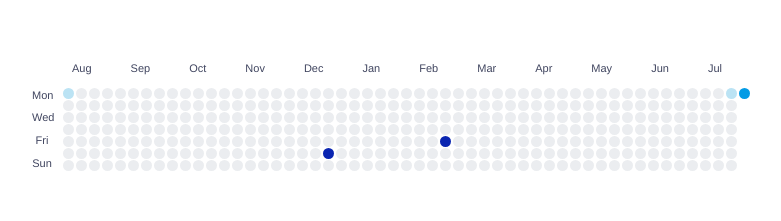
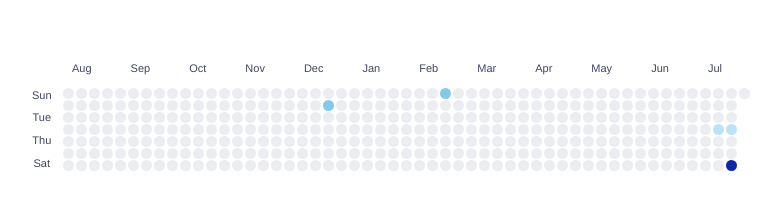
Before and after one commit to estelled/vue-contribution-graph, a Vue app: page / in a window 1280 px wide. Shown: the top 221 px of the page, without its empty margins (288-1069 px from the left). Built offline with nearby package versions, Linux system fonts and the light colour scheme.

Commit message:
resolved day mismatch

```diff
--- a/package.json
+++ b/package.json
@@ -1,6 +1,6 @@
 {
   "name": "vue-contribution-graph",
-  "version": "0.1.1",
+  "version": "0.1.2",
   "private": false,
   "scripts": {
     "serve": "vue-cli-service serve",
--- a/src/App.vue
+++ b/src/App.vue
@@ -1,7 +1,7 @@
 <template>
   <div id="app">
     <contribution-graph
-      startDate="'2018-08-01'"
+      startDate="'2018-08-05'"
       :activity="[['2019-08-03', '86'], ['2015-06-04', '99'], ['2018-06-12', '24'], ['2018-08-01', '8'], ['2019-02-24', '35'], ['2019-07-24', '2'], ['2018-12-24', '34'], ['2019-07-31', '18']]"
       :colors="['#BBE3F4', '#82C9EB', '#039BE5', '#0A25B1']">
     </contribution-graph>
--- a/src/components/ContributionGraph.vue
+++ b/src/components/ContributionGraph.vue
@@ -5,10 +5,7 @@
     </div>
     <div id="container">
       <div id="dayColumn">
-        <span>Mon</span>
-        <span>Wed</span>
-        <span>Fri</span>
-        <span>Sun</span>
+        <div v-for="day in days" :key="day">{{ day }}</div>
       </div>
       <div id="canvas">
         <div class="graph-col" v-for="i in numCol" :key="i"> <!--starts from 1 ! -->
@@ -157,6 +154,25 @@ export default {
       }
       return months;
     },
+    days: function() {
+      var dayTable = [
+        "Sun",
+        "Mon",
+        "Tue",
+        "Wed",
+        "Thu",
+        "Fri",
+        "Sat"
+      ];
+      var days = [];
+      var startDate = new Date(this.startDate);
+      var startDay = startDate.getDay();// Sunday - Saturday : 0 - 6
+      for (let i = 0; i < 4; i++) {
+        var mIndex = (startDay + i*2) % 7;
+        days[i] = dayTable[mIndex];
+      }
+      return days;
+    },
     contMax: function() {
       var length = this.contTable.length;
       var max = 0;
```
